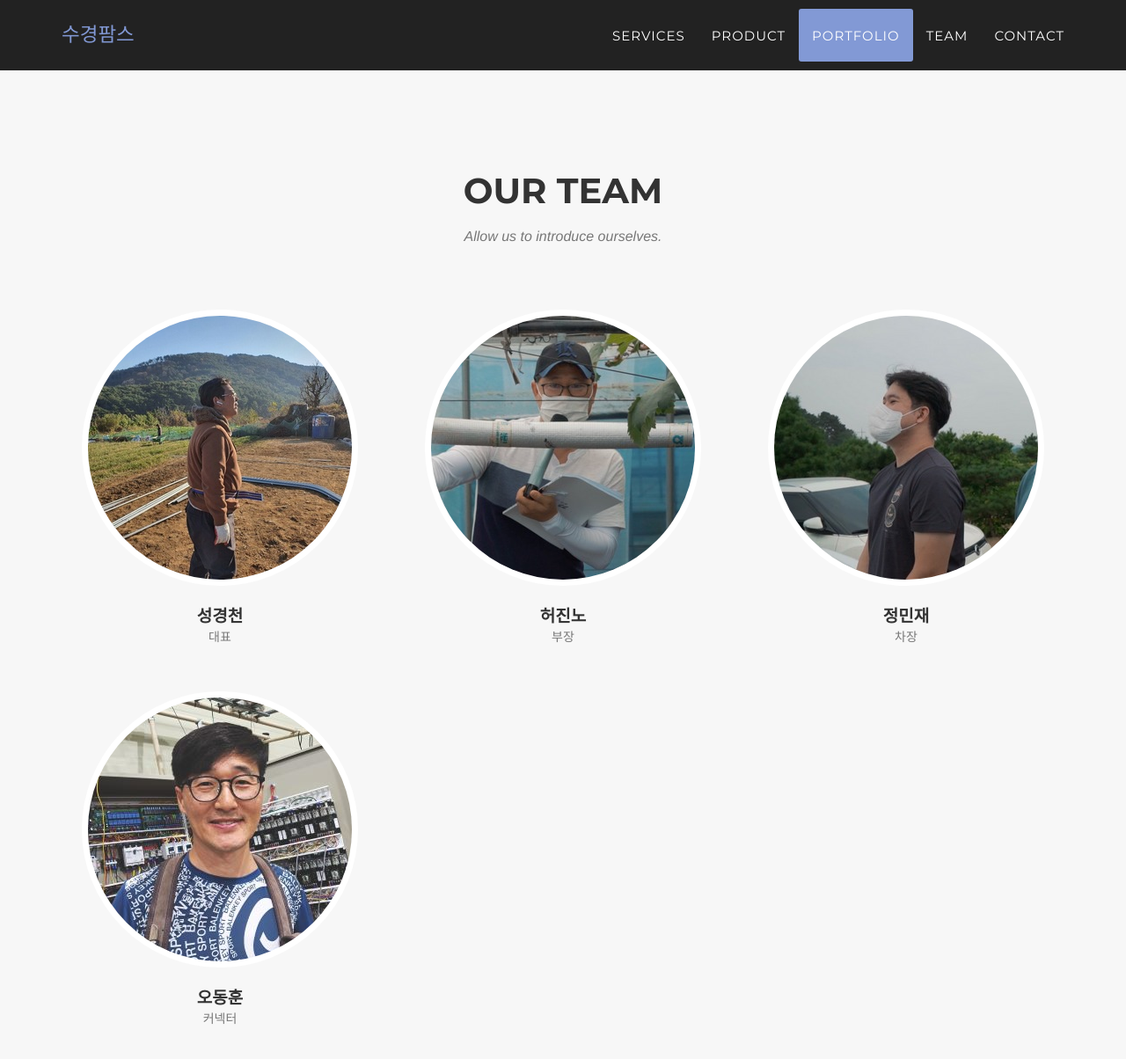
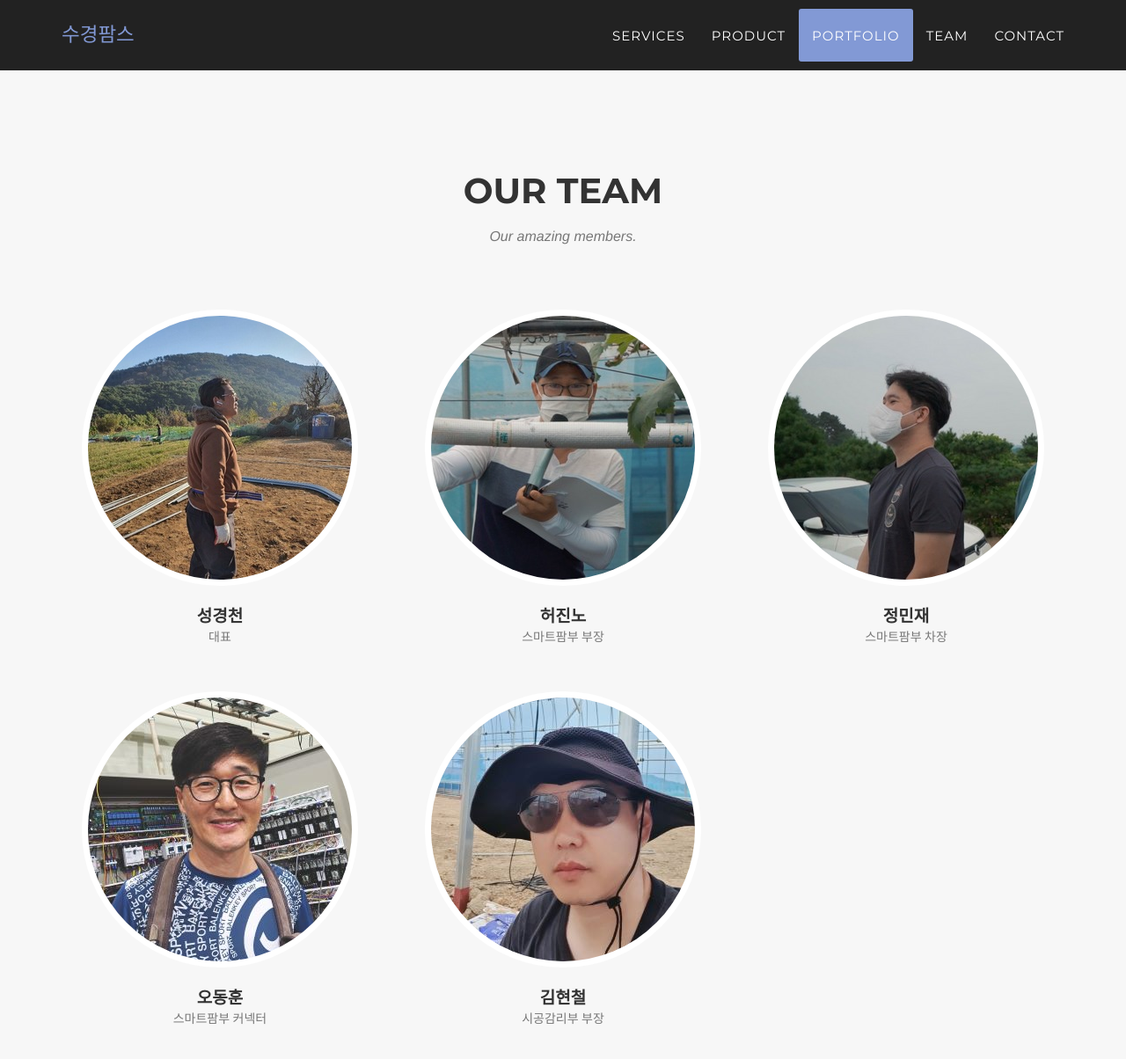
Before and after one commit to sookyungfarms/sookyungfarms.github.io, a Jekyll site: the page built from index.html, in a window 1280 px wide and 1400 px high, scrolled down 4982 px. Shown: the top 1204 px of the window at 88% size. Built offline with Jekyll 4.4.1, drawn with Linux system fonts in a browser that asks for light colours; some web fonts are replaced; some of the changed text lies outside the part shown.

Commit message:
add kim_hyeoncheol

```diff
--- a/_config.yml
+++ b/_config.yml
@@ -22,7 +22,7 @@ people:
 
 - name: 허진노
   pic: 2
-  position: 부장
+  position: 스마트팜부 부장
   social:
     - title: twitter
       url: #
@@ -33,7 +33,7 @@ people:
 
 - name: 정민재
   pic: 3
-  position: 차장
+  position: 스마트팜부 차장
   social:
     - title: twitter
       url: #
@@ -44,7 +44,18 @@ people:
 
 - name: 오동훈
   pic: 4
-  position: 커넥터
+  position: 스마트팜부 커넥터
+  social:
+    - title: twitter
+      url: #
+    - title: facebook
+      url: #
+    - title: google-plus
+      url: #
+
+- name: 김현철
+  pic: 5
+  position: 시공감리부 부장
   social:
     - title: twitter
       url: #
--- a/_includes/portfolio_grid.html
+++ b/_includes/portfolio_grid.html
@@ -4,7 +4,7 @@
             <div class="row">
                 <div class="col-lg-12 text-center">
                     <h2 class="section-heading">Portfolio</h2>
-                    <h3 class="section-subheading text-muted">Our amazing customers.</h3>
+                    <h3 class="section-subheading text-muted">Our collection of works.</h3>
                 </div>
             </div>
             <div class="row">
--- a/_includes/team.html
+++ b/_includes/team.html
@@ -4,7 +4,7 @@
             <div class="row">
                 <div class="col-lg-12 text-center">
                     <h2 class="section-heading">Our Team</h2>
-                    <h3 class="section-subheading text-muted">Allow us to introduce ourselves.</h3>
+                    <h3 class="section-subheading text-muted">Our amazing members.</h3>
                 </div>
             </div>
             <div class="row">
```
Also changed, not shown: img/team/5.jpg (added).
